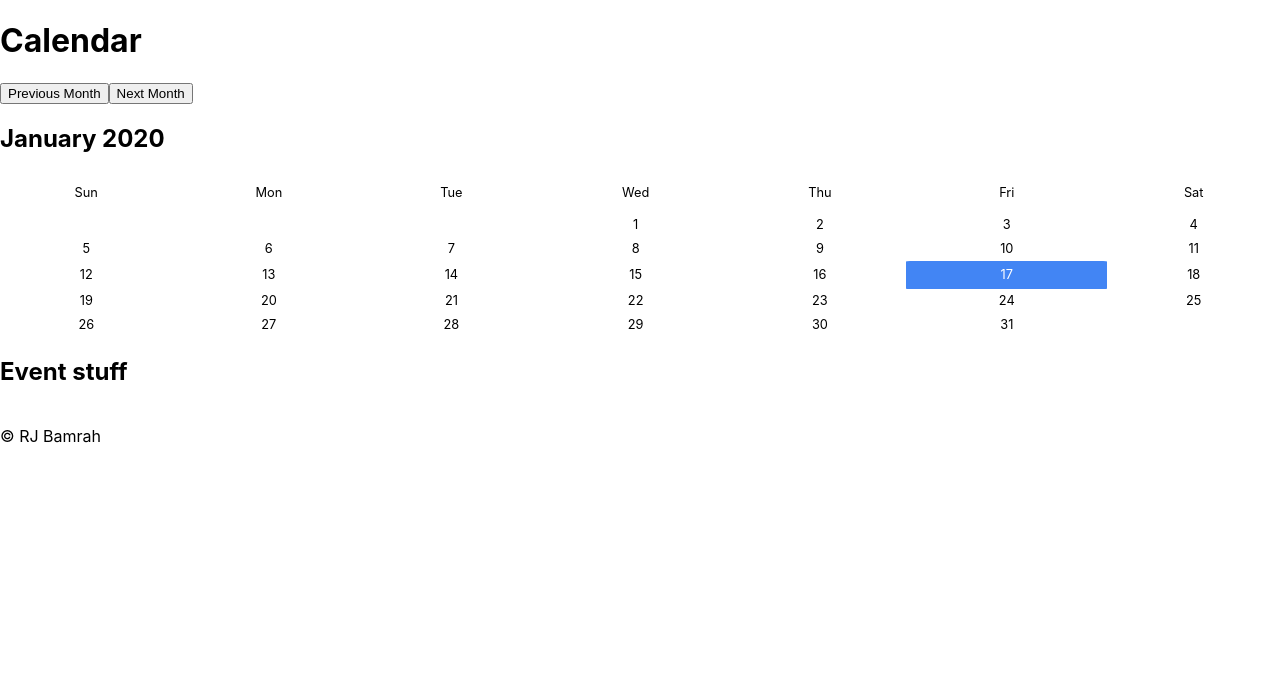
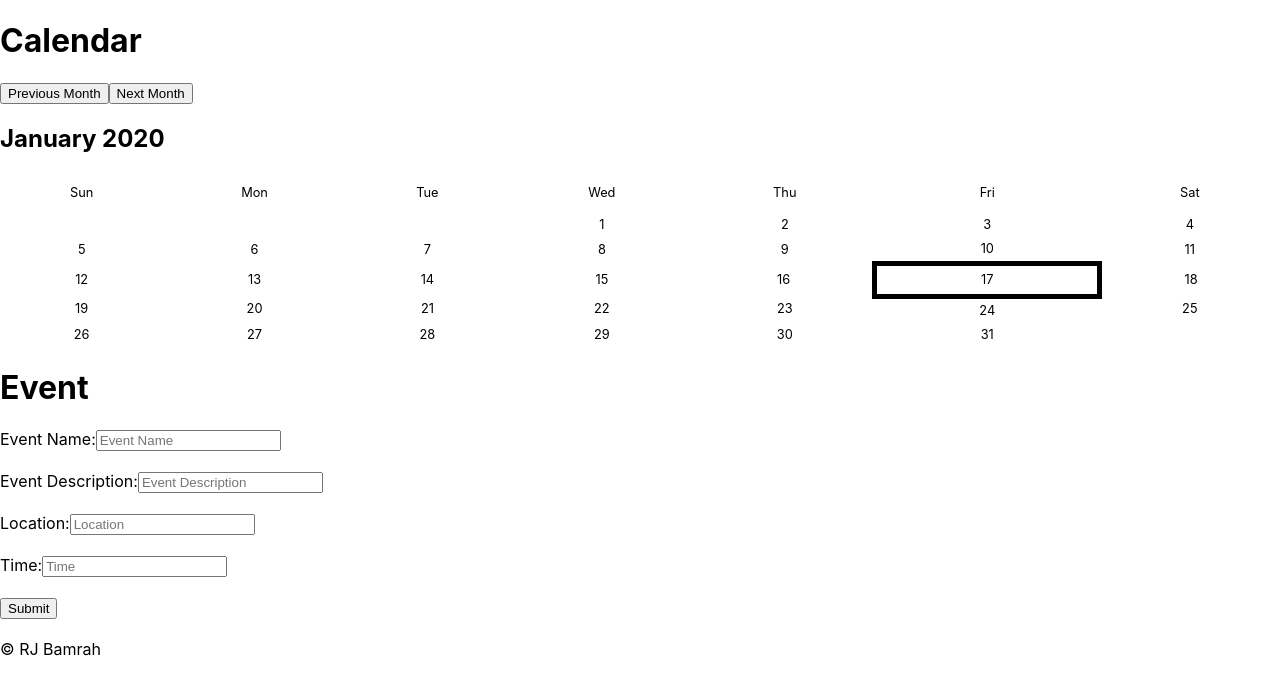
Before and after one commit to nonbunrah/fourthProject-frontend, a React (Create React App) app: page / in a window 1280 px wide. Shown: the top 694 px of the page. Built offline with nearby package versions, Linux system fonts and the light colour scheme.

Commit message:
added calendar and form

```diff
--- a/src/App.css
+++ b/src/App.css
@@ -0,0 +1,14 @@
+footer {
+    /* position: absolute;
+    width: 100%;
+    height: 5px;
+    background-color: black;
+    font-size: 18px;
+    color: white;
+    margin-top: 30px;
+    margin-bottom: 30px;
+    padding-bottom: 30px;
+    padding-left: 10px;
+    padding-top: 15px;
+    bottom:  0; */
+}
--- a/src/Components/Calendar.css
+++ b/src/Components/Calendar.css
@@ -58,6 +58,16 @@ tr {
     border-radius: 2%;
     color: white;
 }
+
+.today {
+    border: 5px solid black;
+    width: 28px;
+    height: 28px;
+    line-height: 28px;
+    border-radius: 2%;
+    color: black;
+}
+
 .selected-day {
     background-color:yellow;
     width: 28px;
--- a/src/Components/Calendar.js
+++ b/src/Components/Calendar.js
@@ -5,7 +5,10 @@ import './Calendar.css'
 class Calendar extends Component {
 
 	state = {
-		dateContext: this.props.dateContext
+		dateContext: this.props.dateContext,
+		//only one will be active at a time
+		activeDate: '',
+		selectedDay: null
 	};
 
 	nextMonth = () => {
@@ -50,6 +53,28 @@ class Calendar extends Component {
 		return firstDay;
 	}
 
+	makeDayActive = (event) => {
+		this.setState({
+			activeDate: event.target.textContent
+		});
+
+		// // if state is empty...
+		// if (this.state.activeDate == '' && !event.target.classList.contains('current-day')) {
+		// 	//add class to clicked day
+		// 	//then set the state to the newly activated day
+		// 	this.setState({
+		// 		activeDate: event.target.textContent
+		// 	});
+		// } else if (this.state.activeDate != '') {
+		// 	// remove current-day class from all other td elements
+		// 	// add current-day class to event.target
+		// 	// set the state
+		// }
+		// 	else return false
+		// loop through days (td) to see which day is active
+		// state has been changed above
+	}
+
 	render () {
 		let weekdays = this.weekdaysShort.map((day) => {
 			return (
@@ -69,12 +94,15 @@ class Calendar extends Component {
 
 		let daysInMonth = [];
 		for (let d = 1; d <= this.daysInMonth(); d++) {
-			let className = (d == this.currentDay() ? "day current-day": "day");
+			let todayClass = (d == this.currentDay() ? "day today": "day")
+			let currentDayClass = (d == this.state.activeDate ? "current-day": "");
 			daysInMonth.push(
-				<td key={d} className={className} >
-					<span>
+				<td
+					key={d}
+					className={`${todayClass} ${currentDayClass}`}
+					onClick={this.makeDayActive}
+				>
 						{d}
-					</span>
 				</td>
 			)
 		}
@@ -102,7 +130,9 @@ class Calendar extends Component {
 
 		let trElements = rows.map((d, i) => {
 			return (
-				<tr key={i*100}>
+				<tr
+					key={i*100}
+				>
 					{d}
 				</tr>
 			);
--- a/src/Components/Event.js
+++ b/src/Components/Event.js
@@ -3,7 +3,36 @@ import React, {Component} from 'react';
 class Event extends Component {
   render () {
     return (
-      <h2>Event stuff</h2>
+      <div>
+        <h1>Event</h1>
+        <form>
+          <label>
+            Event Name:
+            <input type="text" name="name" placeholder="Event Name" />
+          </label>
+          <br />
+          <br />
+          <label>
+            Event Description:
+            <input type="text" name="description" placeholder="Event Description" />
+          </label>
+          <br />
+          <br />
+          <label>
+            Location:
+            <input type="text" name="location" placeholder="Location" />
+          </label>
+          <br />
+          <br />
+          <label>
+            Time:
+            <input type="text" name="time" placeholder="Time" />
+          </label>
+          <br />
+          <br />
+          <input type="submit" value="Submit" />
+        </form>
+      </div>
     )
   }
 }
```
